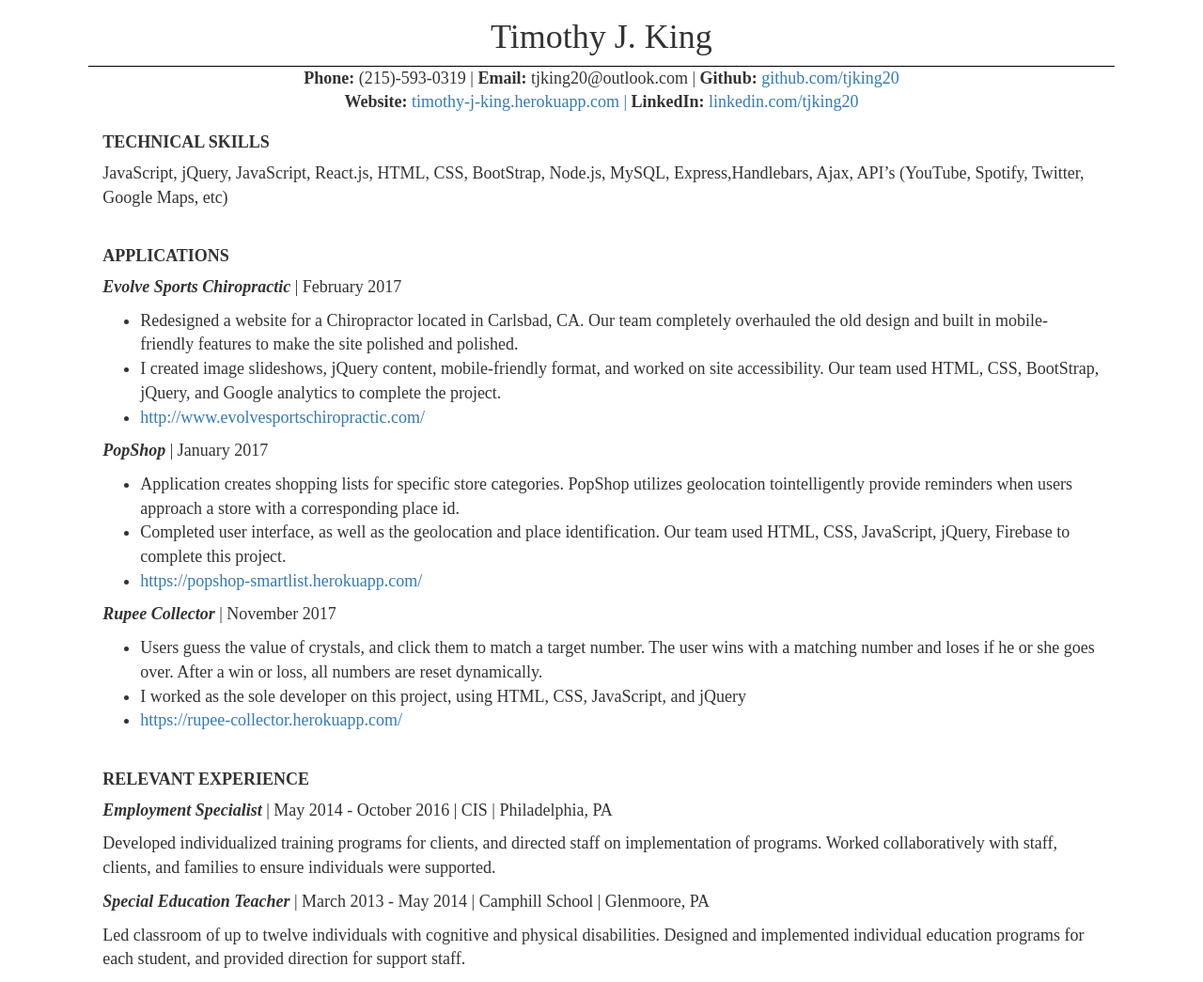
After one commit to tjking20/portfolio, a PHP site: page /assets/documents/timothy-king-resume.html in a window 1280 px wide. The commit adds this page. Shown: the whole page at 94% size. Run offline with PHP 8.4, Linux system fonts and the light colour scheme.

```diff
--- /dev/null
+++ b/assets/documents/timothy-king-resume.html
@@ -0,0 +1,111 @@
+<!DOCTYPE html>
+<html>
+<head>
+	<title>Timothy J King</title>
+	<meta charset="utf-8">
+	<link rel="stylesheet" type="text/css" href="https://maxcdn.bootstrapcdn.com/bootstrap/3.3.7/css/bootstrap.min.css">
+	<style type="text/css">
+		*{
+			font-size: 18px;
+			font-family: timesnewroman;
+		}
+
+		h4{
+			font-weight: bold;
+		}
+
+		#name{
+			border-bottom: 1px solid black;
+		}
+
+	</style>
+</head>
+<body>
+<header>
+	<div class="row" align="center">
+		<div id="name" class="col-lg-offset-1 col-lg-10 col-lg-offset-1">
+			<h1>Timothy J. King</h1>
+		</div>
+	<div class="row">
+		<div id="contact" class="col-lg-offset-1 col-lg-10 col-lg-offset-1">
+			<p>
+				<strong>Phone: </strong>(215)-593-0319  |
+				<strong>Email: </strong>tjking20@outlook.com  |
+				<strong>Github: </strong> <a href="https://github.com/tjking20">github.com/tjking20</a>
+				<br>
+				<strong>Website: </strong><a href="timothy-j-king.herokuapp.com">timothy-j-king.herokuapp.com  |  </a>
+				<strong>LinkedIn: </strong><a href="https://www.linkedin.com/in/timothy-king-91662428">linkedin.com/tjking20</a>
+			</p>
+		</div>
+	</div>
+</header>
+<section id="tech-skills">
+	<div class="row">
+		<div class="col-lg-offset-1 col-lg-10 col-lg-offset-1">
+			<h4> TECHNICAL SKILLS</h4>
+			<p>JavaScript, jQuery, JavaScript, React.js, HTML, CSS, BootStrap, Node.js, MySQL, Express,Handlebars, Ajax, API’s (YouTube, Spotify, Twitter, Google Maps, etc)</p>
+		</div>
+	</div>
+</section>
+<br>
+<section id="Apps">
+	<div class="row">
+		<div id="" class="col-lg-offset-1 col-lg-10 col-lg-offset-1">
+			<h4>APPLICATIONS</h4>
+		</div>
+	</div>
+	<div class="row">
+		<div id="" class="col-lg-offset-1 col-lg-10 col-lg-offset-1" align="left">
+			<p><em><strong>Evolve Sports Chiropractic</strong></em>    |    February 2017</p>
+			<ul>
+				<li>Redesigned a website for a Chiropractor located in Carlsbad, CA. Our team completely overhauled the old design and built in mobile-friendly features to make the site polished and polished.</li>
+				<li>I created image slideshows, jQuery content, mobile-friendly format, and worked on site accessibility. Our team used HTML, CSS, BootStrap, jQuery, and Google analytics to complete the project.</li>
+				<li><a href="http://www.evolvesportschiropractic.com/">http://www.evolvesportschiropractic.com/</a></li>
+			</ul>
+		</div>
+	</div>
+	<div class="row">
+		<div id="" class="col-lg-offset-1 col-lg-10 col-lg-offset-1" align="left">
+			<p><em><strong>PopShop</strong></em>    |    January 2017</p>
+			<ul>
+				<li>Application creates shopping lists for specific store categories. PopShop utilizes geolocation tointelligently provide reminders when users approach a store with a corresponding place id.</li>
+				<li>Completed user interface, as well as the geolocation and place identification. Our team used HTML, CSS, JavaScript, jQuery, Firebase to complete this project.</li>
+				<li><a href="https://popshop-smartlist.herokuapp.com/">https://popshop-smartlist.herokuapp.com/</a></li>
+			</ul>
+		</div>
+	</div>
+	<div class="row">
+		<div id="" class="col-lg-offset-1 col-lg-10 col-lg-offset-1" align="left">
+			<p><em><strong>Rupee Collector</strong></em>    |    November 2017</p>
+			<ul>
+				<li>Users guess the value of crystals, and click them to match a target number. The user wins with a matching number and loses if he or she goes over. After a win or loss, all numbers are reset dynamically.</li>
+				<li>I worked as the sole developer on this project, using HTML, CSS, JavaScript, and jQuery</li>
+				<li><a href="https://rupee-collector.herokuapp.com/">https://rupee-collector.herokuapp.com/</a></li>
+			</ul>
+		</div>
+	</div>
+</section>
+<br>
+<section id="relevant experience">
+	<div class="row">
+		<div id="" class="col-lg-offset-1 col-lg-10 col-lg-offset-1">
+			<h4>RELEVANT EXPERIENCE</h4>
+			<p><em><strong>Employment Specialist</strong></em>    |    May 2014 - October 2016    |    CIS    |    Philadelphia, PA</p>
+			<p>Developed individualized training programs for clients, and directed staff on implementation of programs. Worked collaboratively with staff, clients, and families to ensure individuals were supported.</p>
+			<p><em><strong>Special Education Teacher</strong></em>    |    March 2013 - May 2014    |    Camphill School    |    Glenmoore, PA</p>
+			<p>Led classroom of up to twelve individuals with cognitive and physical disabilities. Designed and implemented individual education programs for each student, and provided direction for support staff.</p>
+			<p></p>
+		</div>
+
+	</div>
+</section>
+<section>
+	<div class="row"></div>
+</section>
+
+
+
+</body>
+</html>
+<div class="row"></div>
+<div id="" class="col-lg-offset-1 col-lg-10 col-lg-offset-1"></div>
```
Also changed, not shown: assets/css/style.css (+21 -5 lines), assets/js/app.js (+5 -12 lines), index.html (+3 -6 lines).
